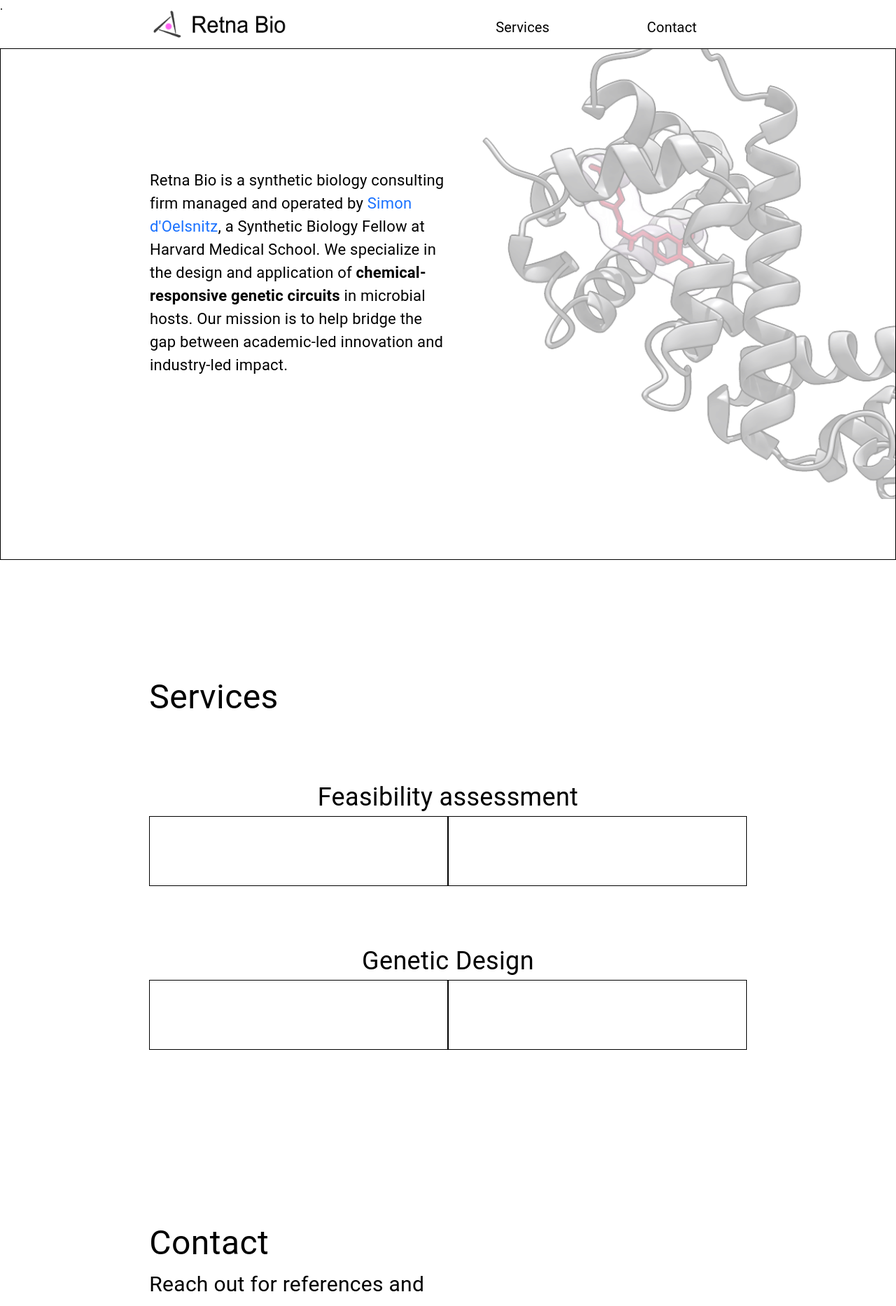
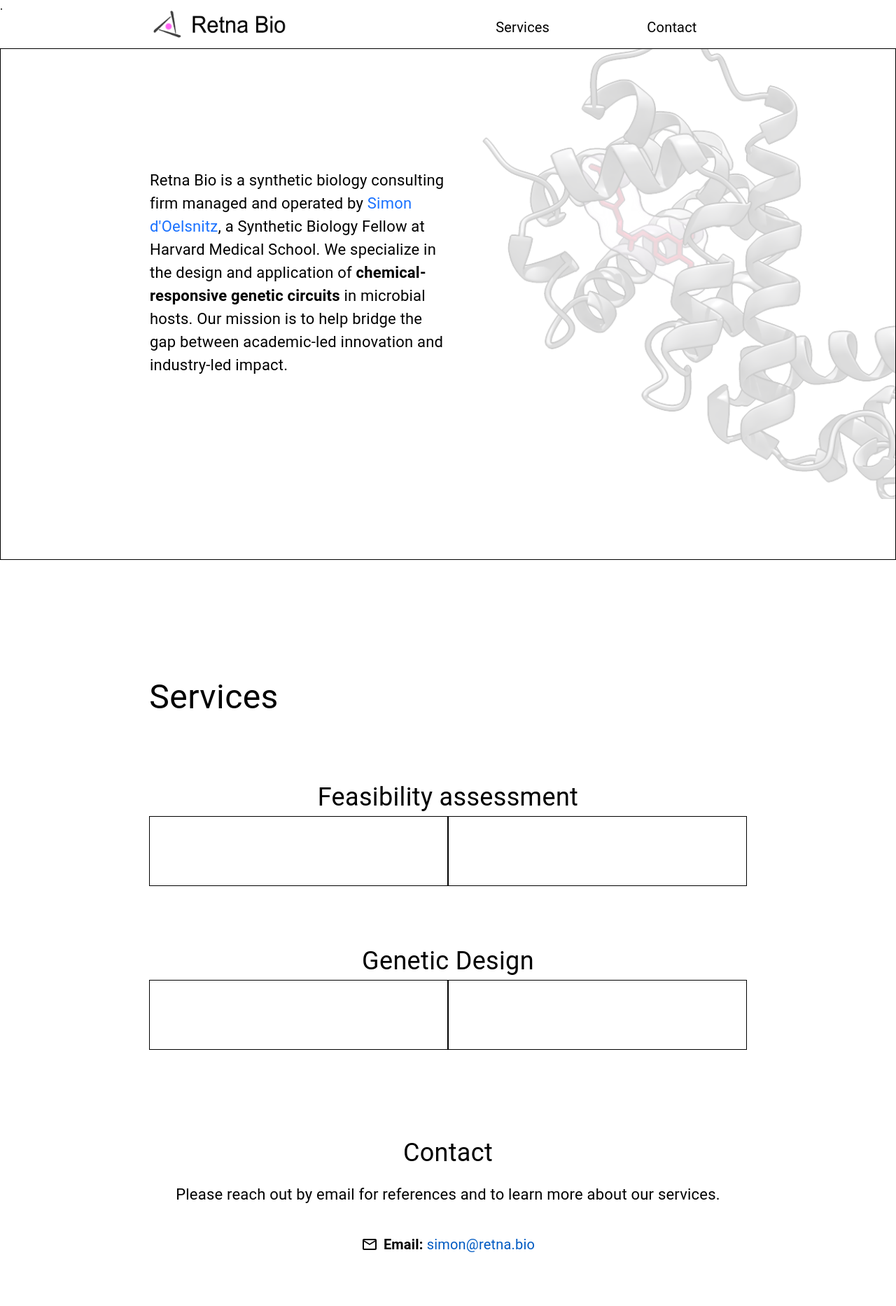
Before and after one commit to simonsnitz/retna-bio, a React (Create React App) app: page / in a window 1280 px wide. Shown: the top 1866 px of the page at 70% size. Built offline with nearby package versions, Linux system fonts and the light colour scheme.

Commit message:
finished MVP of the Contact page

```diff
--- a/src/Components/Contact.js
+++ b/src/Components/Contact.js
@@ -1,9 +1,10 @@
 import React, {forwardRef} from "react";
 
-import { Grid, Typography, Box } from '@mui/material/';
+import { Grid, Typography, Link } from '@mui/material/';
 
-import sensor from './sensorStructure.png';
-
+import LinkedInIcon from '@mui/icons-material/LinkedIn';
+import TwitterIcon from '@mui/icons-material/Twitter';
+import MailOutlineIcon from '@mui/icons-material/MailOutline';
 
 
 const Contact = forwardRef(function Contact(props, ref) {
@@ -16,49 +17,54 @@ const Contact = forwardRef(function Contact(props, ref) {
       props={props}
       ref={ref}
       container
-      sx={{height: '100vh'}}
       spacing={0}
       columns={12}
+      mb={20}
       justifyContent="center"
     >
 
-    {/* RamR structure backgorund image */}
-      <Box
-        component="img"
-        id="picture"
-          sx={{
-            width: { xs: "150vw", sm: "80vw" },
-            right: 0,
-            top: { xs:"35vh", sm:0},
-            position: "absolute",
-          }}
-          style={{opacity: "20%", zIndex:-10}}
-          src={sensor}
-      />
 
     <Grid item xs={2} >
     </Grid>
-    <Grid item xs={4} >
+    <Grid item xs={8} textAlign="center">
 
         {/* Header */}
       <Typography
-        sx={{ fontSize: { xs: 20, md: 48 }, mt: 30 }} component="div">
+        sx={{ fontSize: { xs: 20, md: 36 }, mt: 15 }} component="div" >
         Contact
       </Typography>
       <Typography
-        sx={{ fontSize: { xs: 14, md: 30 } }} component="div">
-        Reach out for references and to learn more about our services.
+        sx={{ fontSize: { xs: 14, md: 22 } }} mt={2} mb={5} component="div">
+        Please reach out by email for references and to learn more about our services.
       </Typography>
 
-        {/* Description */}
+        {/* Email */}
+      <Grid container justifyContent={"center"} sx={{height: 30}} >
+      <MailOutlineIcon sx={{ height: "100%", display: "inline", mr:1 }} />
       <Typography
-        sx={{ fontSize: { xs: 14, md: 24 }, mt: 15 }} component="div">
-        contact info
+        sx={{ fontSize: { xs: 14, md: 20 }, display: "inline" }} component="div">
+        <b>Email: </b>
+        <a href="mailto:simon@retna.bio" style={{textDecoration:"none", color: "#005ac2"}} target="_blank" rel="noopener noreferrer"> simon@retna.bio</a>
       </Typography>
+      </Grid>
+
+      <Grid container justifyContent={"center"} mt={10}>
+        {/* Social media logos */}
+        <Link
+          href="https://www.linkedin.com/company/retnabio/"
+          target="_blank">
+          <LinkedInIcon sx={{ width: '50px', height: '50px' }} />
+        </Link>
+        <Link
+          href="https://x.com/retnabio"
+          target="_blank">
+          <TwitterIcon sx={{ width: '50px', height: '50px', ml:3 }} />
+        </Link>
+      </Grid>
 
       </Grid>
 
-    <Grid item xs={6} >
+    <Grid item xs={2} >
     </Grid>
 
 
```
